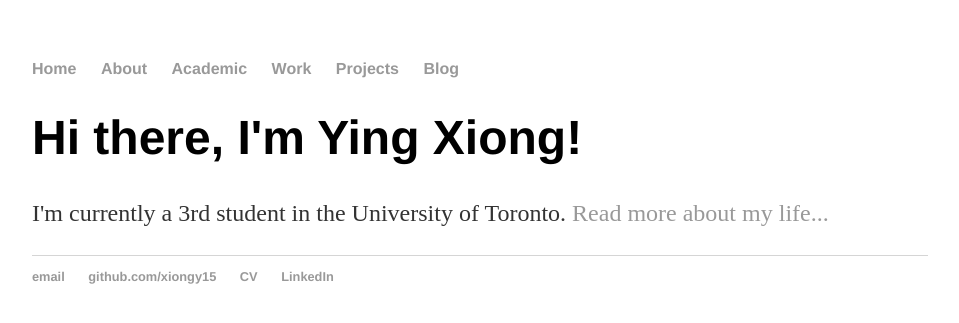
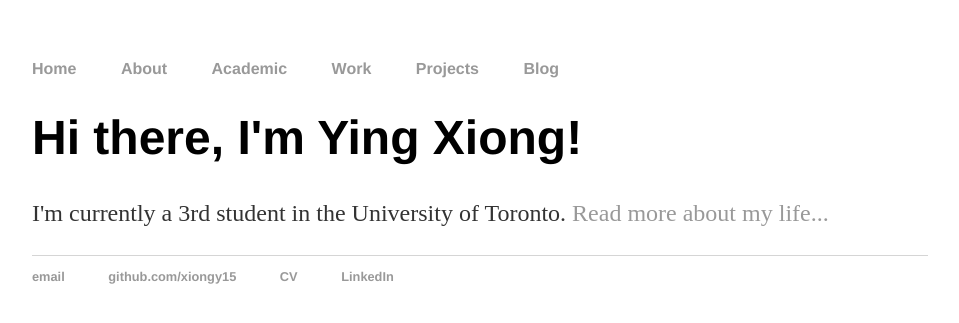
Before and after one commit to xiongy15/xiongy15.github.io, a Jekyll site: the page built from index.html, in a window 1280 px wide. Shown: the top 323 px of the page, without its empty margins (160-1119 px from the left). Built offline with Jekyll 4.4.1, drawn with Linux system fonts in a browser that asks for light colours.

Commit message:
Update main.css

```diff
--- a/css/main.css
+++ b/css/main.css
@@ -10,7 +10,7 @@ nav ul, footer ul {
 }
 nav ul li, footer ul li {
     display: inline;
-    margin-right: 20px;
+    margin-right: 40px;
 }
 a {
     text-decoration: none;
@@ -28,6 +28,11 @@ p {
     line-height: 1.4em;
     color: #333;
 }
+b {
+    font-size: 1em;
+    line-height: 1em;
+    color: #333;
+}
 footer {
     border-top: 1px solid #d5d5d5;
     font-size: .8em;
```
